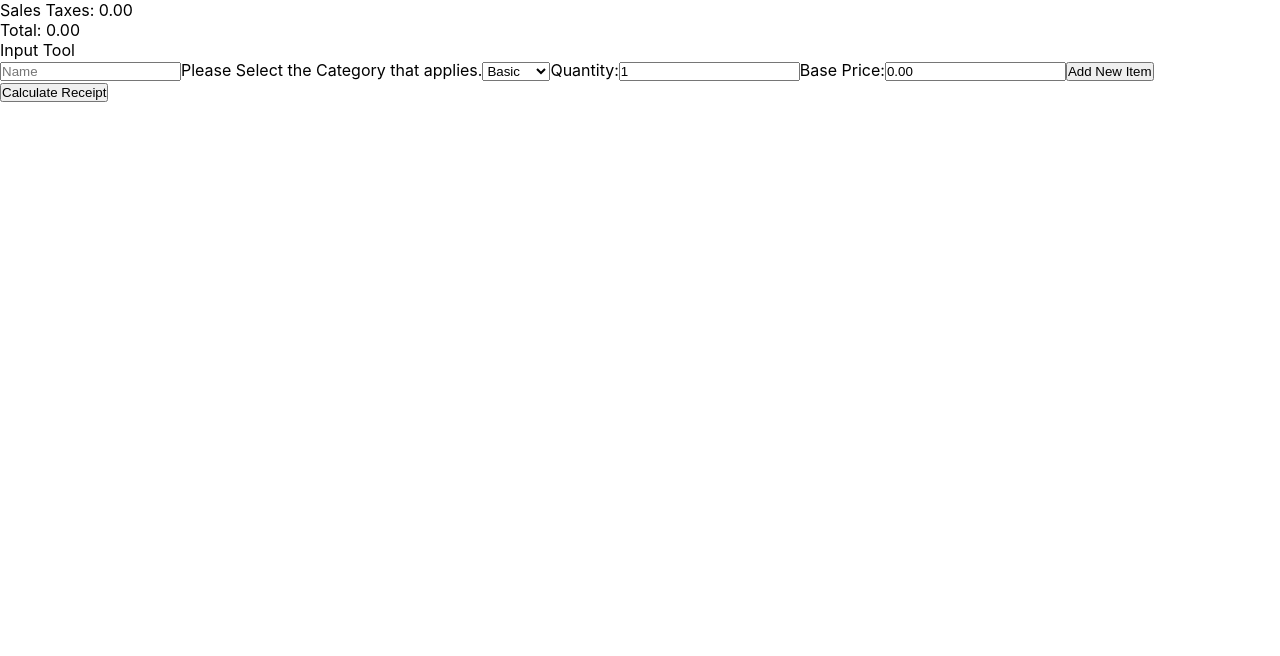
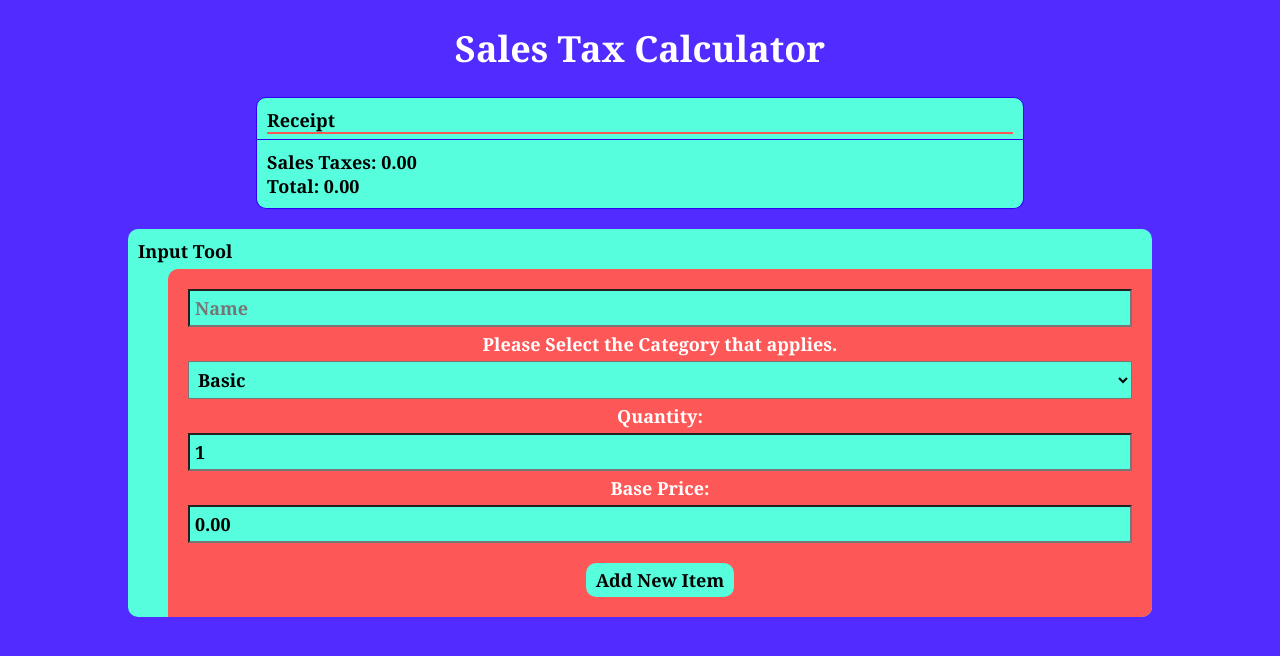
Before and after one commit to destinyrose2358/fulcrum-coding-challenge, a React (Create React App) app: page /#/ in a window 1280 px wide. Shown: the top 656 px of the page. Built offline with nearby package versions, Linux system fonts and the light colour scheme.

Commit message:
Adds styling

```diff
--- a/src/components/App.js
+++ b/src/components/App.js
@@ -1,6 +1,5 @@
 import React from 'react';
-import { Route, Switch } from "react-router-dom"
-import logo from '../logo.svg';
+import { Route, Switch } from "react-router-dom";
 import '../stylings/App.scss';
 import SalesInput from './sales-input/sales-input';
 import ShoppingCart from '../utils/sales_tax/shopping_cart';
@@ -11,6 +10,9 @@ window.shoppingCart = shoppingCart;
 function App() {
   return (
     <>
+      <h1>
+        Sales Tax Calculator
+      </h1>
       <Switch>
         <Route path="/receipt">
           {/* <SalesReceipt shoppingCart={shoppingCart} /> */}
--- a/src/components/item/item-index.js
+++ b/src/components/item/item-index.js
@@ -8,7 +8,10 @@ const ItemIndex = ({
   const itemShowComponents = items.map(item => <ItemShow item={item} key={item.generateKey()} toggleUpdate={toggleUpdate} />);
 
   return (
-    <ul>
+    <ul
+      className="item-index"
+    >
+      <p>Receipt</p>
       {itemShowComponents}
     </ul>
   )
--- a/src/components/item/item-show.js
+++ b/src/components/item/item-show.js
@@ -14,11 +14,15 @@ const ItemShow = ({
   const [quantityText, setQuantityText] = useState(quantity + "");
 
   return (
-    <li>
+    <li
+      className="item-show"
+    >
       <p>
         {fullName}: {fullPrice}
       </p>
-      <aside className="item-show">
+      <aside
+        className="dropdown"
+      >
         <abbr title="Delete Item">
           <i
             className="fas fa-trash-alt"
@@ -27,8 +31,15 @@ const ItemShow = ({
               toggleUpdate();
             }}
           ></i>
-          <input
+        </abbr>
+        <label
+          forhtml="item-show-quantity"
+        >
+          qty:
+        </label>
+        <input
             type="text"
+            id="item-show-quantity"
             value={quantityText}
             onChange={(e) => {
               const newValue = e.target.value;
@@ -38,7 +49,6 @@ const ItemShow = ({
             }}
             onBlur={() => setQuantityText(quantity)}
           />
-        </abbr>
       </aside>
     </li>
   );
--- a/src/components/sales-input/add_item_form.js
+++ b/src/components/sales-input/add_item_form.js
@@ -1,7 +1,4 @@
 import React, { useState } from "react";
-import merge from "lodash.merge";
-import ItemIndex from "../item/item-index";
-import ReceiptShow from "../receipt-show";
 
 const AddItemForm = ({
   shoppingCart,
@@ -49,9 +46,13 @@ const AddItemForm = ({
           placeholder="Name"
           onChange={(e) => setName(e.target.value)}
         />
-        <label>
+        <label
+          forhtml="category"
+        >
           Please Select the Category that applies.
+        </label>
         <select
+          id="category"
           value={category}
           onChange={(e) => setCategory(e.target.value)}
         >
@@ -60,10 +61,13 @@ const AddItemForm = ({
           <option value="food">Food</option>
           <option value="medical">Medical</option>
         </select>
+        <label
+          forhtml="add-item-quantity"
+        >
+          Quantity:
         </label>
-        <label>
-          Quantity:
         <input
+          id="add-item-quantity"
           type="text"
           pattern="[0-9]*"
           value={quantityText}
@@ -71,10 +75,13 @@ const AddItemForm = ({
           onChange={updateQuantity}
           onBlur={() => setQuantityText(quantity)}
         />
+        <label
+          forhtml="add-item-base-price"
+        >
+          Base Price:
         </label>
-        <label>
-          Base Price:
         <input
+          id="add-item-base-price"
           type="text"
           pattern="^[0-9]*.[0-9]{2}$"
           min={0}
@@ -82,7 +89,6 @@ const AddItemForm = ({
           onChange={updateBasePrice}
           onBlur={() => setBasePriceText(basePrice)}
         />
-        </label>
         <button
           onClick={(e) => {
             e.preventDefault();
--- a/src/components/sales-input/basic-input-component.js
+++ b/src/components/sales-input/basic-input-component.js
@@ -8,7 +8,7 @@ const BasicInputComponent = (props) => {
 
   const CreatedComponent = ({ shoppingCart, updateSelectedTab, selectedTab, title }) => {
 
-    const [_, setUpdate] = useState(false);
+    const setUpdate = useState(false)[1];
 
     const toggleUpdate = () => setUpdate(update => !update);
 
@@ -24,12 +24,17 @@ const BasicInputComponent = (props) => {
         {title}
       </button>
     ) : (
-      <div className={classTitle}>
-        <ItemIndex items={shoppingCart.itemArray()} toggleUpdate={toggleUpdate} />
+      <>
+        <ItemIndex
+          items={shoppingCart.itemArray()}
+          toggleUpdate={toggleUpdate}
+        />
         <ReceiptShow receipt={shoppingCart.calculateReceipt()} />
-        <p>{title}</p>
-        <Tool shoppingCart={shoppingCart} toggleUpdate={toggleUpdate} />
-      </div>
+        <div className={`item-input ${classTitle}`}>
+          <p>{title}</p>
+          <Tool shoppingCart={shoppingCart} toggleUpdate={toggleUpdate} />
+        </div>
+      </>
     );
   };
 
--- a/src/components/sales-input/input-tool.js
+++ b/src/components/sales-input/input-tool.js
@@ -1,6 +1,5 @@
 import React from "react";
 import AddItemForm from "./add_item_form";
-import ItemIndex from "../item/item-index";
 
 const InputTool = ({
   shoppingCart,
--- a/src/components/sales-input/sales-input.js
+++ b/src/components/sales-input/sales-input.js
@@ -1,12 +1,11 @@
 import React, { useState } from "react";
 import InputToolTab from "./input-tool-tab";
-import { withRouter } from "react-router-dom";
 
 const SalesInput = (props) => {
 
   let [selectedTab, setSelectedTab] = useState("Input Tool");
 
-  const { shoppingCart, history } = props;
+  const { shoppingCart } = props;
 
   return (
     <>
@@ -25,16 +24,8 @@ const SalesInput = (props) => {
         updateSelectedTab={updateSelectedTab}
         selectedTab={selectedTab}
       /> */}
-      <button
-        onClick={(e) => {
-          e.preventDefault();
-          history.push("/receipt");
-        }}
-      >
-        Calculate Receipt
-      </button>
     </>
   );
 }
 
-export default withRouter(SalesInput);
+export default SalesInput;
--- a/src/stylings/App.scss
+++ b/src/stylings/App.scss
@@ -1,2 +1,3 @@
+@import "./constants/colors.scss";
 @import "./index.scss";
 @import "./reset.scss";
--- /dev/null
+++ b/src/stylings/constants/colors.scss
@@ -0,0 +1,3 @@
+$base-color: #512bff;
+$accent-color: #57fede;
+$tertiary-color: #fe5757;
--- a/src/stylings/index.scss
+++ b/src/stylings/index.scss
@@ -5,9 +5,112 @@ body {
     sans-serif;
   -webkit-font-smoothing: antialiased;
   -moz-osx-font-smoothing: grayscale;
+  background: $base-color;
+  color: white;
+  font-size: 18px;
+  font-weight: 700;
+}
+
+#root {
+  display: flex;
+  flex-direction: column;
+  align-items: center;
 }
 
 code {
   font-family: source-code-pro, Menlo, Monaco, Consolas, 'Courier New',
     monospace;
 }
+
+.item-input {
+  display: grid;
+  margin: 0 auto;
+  width: 80%;
+  min-width: 300px;
+  grid-template-columns: 30px 1fr;
+  grid-template-rows: 30px 1fr;
+  grid-template-areas:
+  "label label"
+  ". content";
+  background: $accent-color;
+  border-radius: 10px;
+  padding-top: 10px;
+  padding-left: 10px;
+  & p {
+    grid-area: label;
+    color: black;
+  }
+}
+
+.items-form {
+  display: flex;
+  flex-direction: column;
+  background-color: $tertiary-color;
+  border-top-left-radius: 10px;
+  align-items: center;
+  border-bottom-right-radius: 10px;
+  padding: 20px;
+  grid-area: content;
+  text-align: center;
+  & input, label, select {
+    padding: 5px;
+    width: 100%;
+  }
+
+  & button {
+    margin-top: 20px;
+  }
+}
+
+.receipt-show, .item-index {
+  background: $accent-color;
+  padding: 10px;
+  width: 60%;
+  color: black;
+  border: 1px solid darken($base-color, 10%);
+}
+
+.item-index {
+  border-top-left-radius: 10px;
+  border-top-right-radius: 10px;
+  padding-bottom: 0;
+  & .item-show {
+    display: flex;
+    border-bottom: 1px solid lighten($base-color, 10%);
+    transition: background-color 0.05s ease-out;
+    align-items: center;
+    & .dropdown {
+      margin-left: 5px;
+      width: 0;
+      overflow: hidden;
+      display: flex;
+      transition: width 0.05s ease-out;
+      & i {
+        padding: 5px;
+      }
+      & input {
+        width: 100%;
+      }
+    }
+    &:hover {
+      background: darken($accent-color, 20%);
+      & .dropdown {
+        width: 100px;
+      }
+    }
+  }
+  & .item-show:last-of-type {
+    border-bottom: none;
+  }
+  & > p {
+    border-bottom: 2px solid $tertiary-color;
+    margin-bottom: 5px;
+  }
+}
+
+.receipt-show {
+  border-top: none;
+  border-bottom-right-radius: 10px;
+  border-bottom-left-radius: 10px;
+  margin-bottom: 20px;
+}
--- a/src/stylings/reset.scss
+++ b/src/stylings/reset.scss
@@ -1,6 +1,37 @@
-* {
+div, aside, p, button, ul, label {
   margin: 0;
   padding: 0;
   box-sizing: border-box;
   text-decoration: none;
+  font-family: Cambria, Cochin, Georgia, Times, 'Times New Roman', serif;
+  font-size: 18px;
+  font-weight: 700;
+  color: inherit;
+  background: transparent;
+  border: none;
 }
+
+input, select, option {
+  background: $accent-color;
+  margin: 0;
+  padding: 0;
+  box-sizing: border-box;
+  text-decoration: none;
+  font-family: Cambria, Cochin, Georgia, Times, 'Times New Roman', serif;
+  font-size: 18px;
+  font-weight: 700;
+}
+
+button {
+  background: $accent-color;
+  color: black;
+  padding: 5px 10px;
+  border-radius: 10px;
+  &:hover {
+    background: darken($accent-color, 20%);
+  }
+}
+
+ul {
+  list-style: none;
+}
```
Lines whose indentation alone changed are shown as unchanged.
